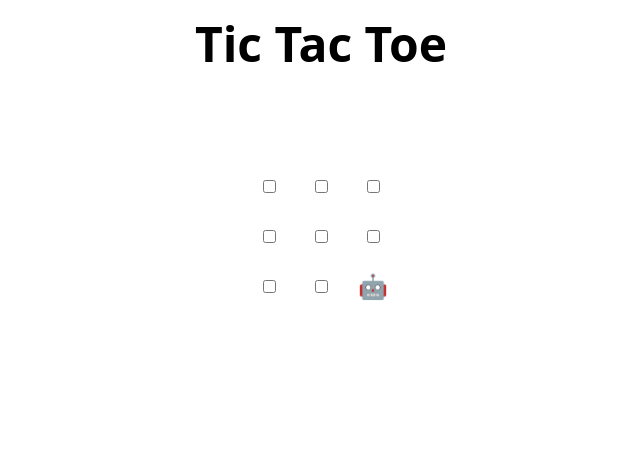
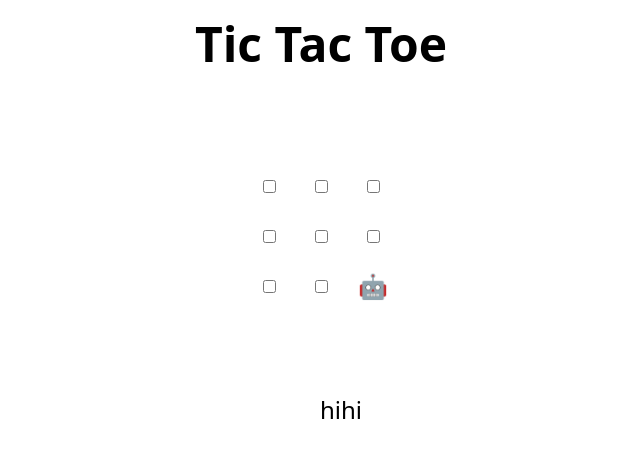
Before and after one commit to Teschon-tzs/skills-review-pull-requests, a plain HTML site: page index.html in a window 1280 px wide. Shown: the whole page, without its empty margins (319-959 px from the left). Drawn offline with Linux system fonts and the light colour scheme.

Commit message:
Update index.html

```diff
--- a/index.html
+++ b/index.html
@@ -46,7 +46,7 @@
     <td><input type="checkbox" /></td>
   </tr>
 </table>
-
+<ul><il>hihi</il></ul>
 <h2 hidden>Game over, refresh to play again 🧑‍💻 🤖!</h2>
 
 <script>
```
